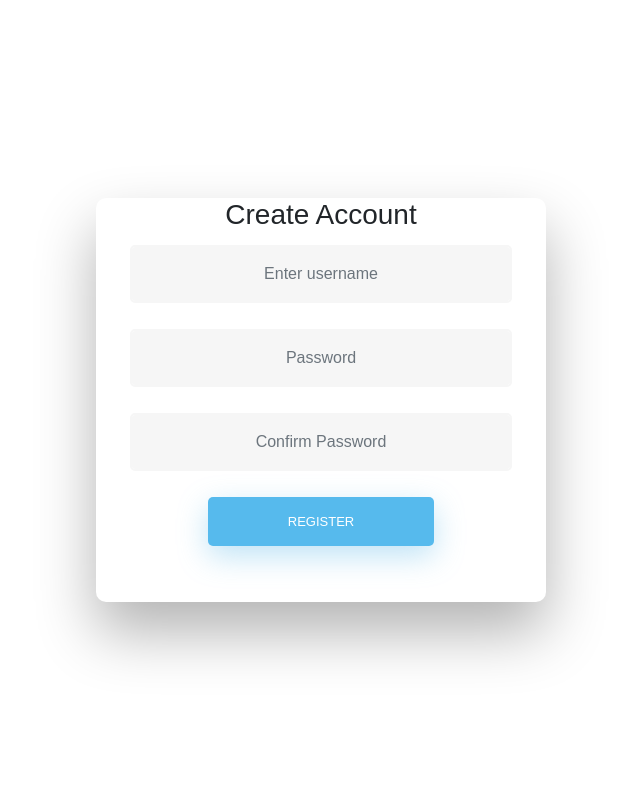
After one commit to tzw99556/ICT2103Proj, a Flask app: page /createaccount in a window 1280 px wide. The commit adds this page. Shown: the whole page, without its empty margins (319-959 px from the left). Run offline with Flask 2, Linux system fonts and the light colour scheme; some libraries are stand-ins or nearby versions.

Commit message:
Create Account Mysql done
Create Account Mysql done

```diff
--- a/2103Covid/app.py
+++ b/2103Covid/app.py
@@ -407,8 +407,23 @@ def secondpage():
        vaccinatedSEA=vaccinatedSEA, confirmedcases=confirmedcases)
 
 
+#create account
+@app.route("/createaccount" , methods=['POST', 'GET'])
+def createaccount():
+        msg=''
+        if request.method == 'POST' and 'username' in request.form and 'password'  in request.form:
+              # Create variables for easy access
+            username = request.form['username']
+            password = request.form['password']
+            cursor = mydb.cursor()
+            cursor.execute('INSERT INTO accounts VALUES (%s, %s)', (username, password))
+            mydb.commit()
+            msg = 'You have successfully registered!'
+        return render_template("createaccount.html", msg=msg)
+
+
 #onload page
-@app.route("/" , methods=['POST', 'GET'])
+@app.route("/")
 def default():
 
 
@@ -417,6 +432,7 @@ def default():
 #handles login form request
 @app.route("/login" , methods=['POST', 'GET'])
 def login():
+
     #if form send request store form in username and password variable
     if request.method == 'POST':
         username = request.form['username']
@@ -429,6 +445,9 @@ def login():
 
 
             return redirect(url_for('index'))
+
+
+
 
     return render_template('login.html')
 
--- a/2103Covid/static/css/login.css
+++ b/2103Covid/static/css/login.css
@@ -137,6 +161,27 @@ html {
     border-radius: 5px 5px 5px 5px;
   }
 
+  input[type=password] {
+    background-color: #f6f6f6;
+    border: none;
+    color: #0d0d0d;
+    padding: 15px 32px;
+    text-align: center;
+    text-decoration: none;
+    display: inline-block;
+    font-size: 16px;
+    margin: 5px;
+    width: 85%;
+    border: 2px solid #f6f6f6;
+    -webkit-transition: all 0.5s ease-in-out;
+    -moz-transition: all 0.5s ease-in-out;
+    -ms-transition: all 0.5s ease-in-out;
+    -o-transition: all 0.5s ease-in-out;
+    transition: all 0.5s ease-in-out;
+    -webkit-border-radius: 5px 5px 5px 5px;
+    border-radius: 5px 5px 5px 5px;
+  }
+
   input[type=text]:focus {
     background-color: #fff;
     border-bottom: 2px solid #5fbae9;
--- /dev/null
+++ b/2103Covid/templates/createaccount.html
@@ -0,0 +1,52 @@
+<link href="//maxcdn.bootstrapcdn.com/bootstrap/4.0.0/css/bootstrap.min.css" rel="stylesheet" id="bootstrap-css">
+<script src="//maxcdn.bootstrapcdn.com/bootstrap/4.0.0/js/bootstrap.min.js"></script>
+<script src="//cdnjs.cloudflare.com/ajax/libs/jquery/3.2.1/jquery.min.js"></script>
+<link rel="stylesheet" type="text/css" href="{{url_for('static', filename='css/login.css')}}">
+
+
+
+<div class="wrapper fadeInDown">
+    <div id="formContent">
+<form action="{{ url_for('createaccount') }}" method="post">
+    <div class="form-group">
+      <h3>Create Account</h3>
+      <input type="text" class="form-control" aria-describedby="emailHelp" placeholder="Enter username" id="username" name="username">
+
+    </div>
+    <div class="form-group">
+
+      <input type="password" class="form-control" id="password" name="password" placeholder="Password">
+    </div>
+    <div class="form-group">
+
+        <input type="password" class="form-control" id="confirmpassword" name="confirmpassword" placeholder="Confirm Password">
+      </div>
+
+    <input type="submit" value="register"></button>
+
+</form>
+<div>
+    {{msg}}
+</div>
+
+  </div>
+  </div>
+
+
+  <script>
+
+
+var password = document.getElementById("password")
+  , confirm_password = document.getElementById("confirmpassword");
+
+function validatePassword(){
+  if(password.value != confirm_password.value) {
+    confirm_password.setCustomValidity("Passwords Don't Match");
+  } else {
+    confirm_password.setCustomValidity('');
+  }
+}
+
+password.onchange = validatePassword;
+confirmpassword.onkeyup = validatePassword;
+  </script>
--- a/2103Covid/templates/index.html
+++ b/2103Covid/templates/index.html
@@ -22,7 +22,6 @@
 
     <div class="container-fluid" style="margin-right: 500px;">
       <div class="row content" >
-
         <br>
        <div class="col-sm-3" >
               <div class="well">
--- a/2103Covid/templates/login.html
+++ b/2103Covid/templates/login.html
@@ -17,7 +17,7 @@
       <input type="submit" value="Log In">
 
     </form>
-
+    <a href="{{ url_for('createaccount')}}">Create Account</a>
     <!-- Remind Passowrd -->
 
 
```
Also changed, not shown: other parts of 2103Covid/static/css/login.css (+24 -0 lines).
